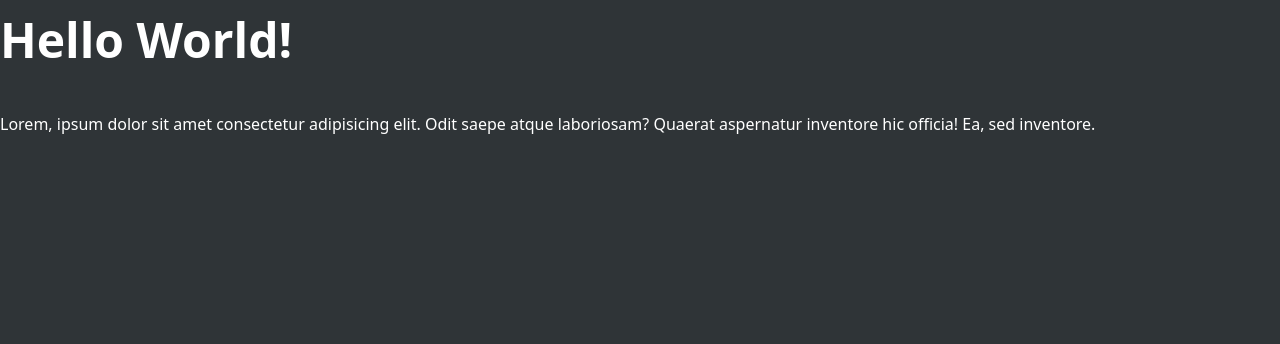
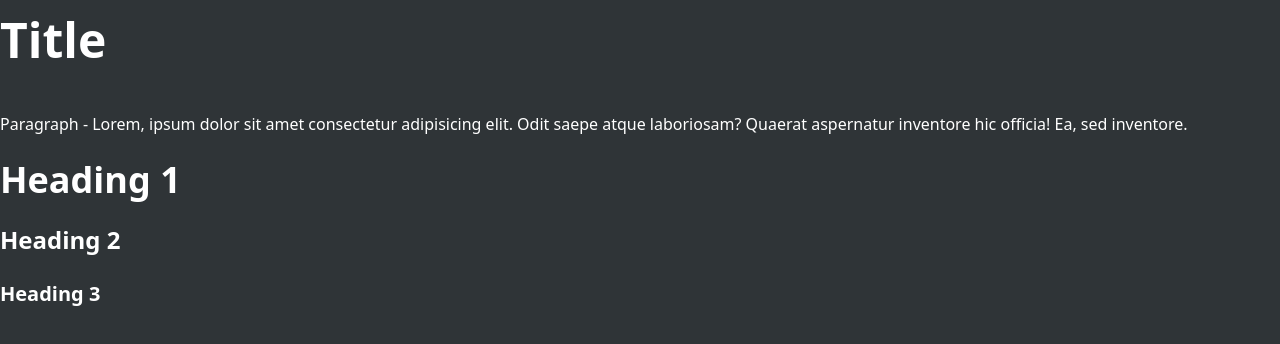
Before and after one commit to nivekithan/notion-clone, a React (Vite) app in the folder notion-clone/: page / in a window 1280 px wide. Shown: the top 344 px of the page. Built offline with nearby package versions, Linux system fonts and the light colour scheme.

Commit message:
master : heading

```diff
--- a/notion-clone/src/App.tsx
+++ b/notion-clone/src/App.tsx
@@ -13,7 +13,7 @@ const initialValue: Node[] = [
     type: "title",
     children: [
       {
-        text: "Hello World!",
+        text: "Title",
       },
     ],
   },
@@ -22,7 +22,31 @@ const initialValue: Node[] = [
     children: [
       {
         text:
-          "Lorem, ipsum dolor sit amet consectetur adipisicing elit. Odit saepe atque laboriosam? Quaerat aspernatur inventore hic officia! Ea, sed inventore.",
+          "Paragraph - Lorem, ipsum dolor sit amet consectetur adipisicing elit. Odit saepe atque laboriosam? Quaerat aspernatur inventore hic officia! Ea, sed inventore.",
+      },
+    ],
+  },
+  {
+    type: "heading-1",
+    children: [
+      {
+        text: "Heading 1",
+      },
+    ],
+  },
+  {
+    type: "heading-2",
+    children: [
+      {
+        text: "Heading 2",
+      },
+    ],
+  },
+  {
+    type: "heading-3",
+    children: [
+      {
+        text: "Heading 3",
       },
     ],
   },
--- /dev/null
+++ b/notion-clone/src/editor/components/heading/heading1.tsx
@@ -0,0 +1,28 @@
+import React from "react";
+import { Element, Node } from "slate";
+import { RenderElementProps } from "slate-react";
+
+type Heading1Element = {
+  type: "heading-1";
+  children: Node[];
+};
+
+const isHeading1Element = (ele: Element): ele is Heading1Element => {
+  return ele.type === "heading-1";
+};
+
+export const Heading1Element = ({
+  element,
+  children,
+  attributes,
+}: RenderElementProps) => {
+  if (!isHeading1Element(element)) {
+    throw new Error("The element is not of type heading-1 Element");
+  }
+
+  return (
+    <div {...attributes} className="text-4xl font-semibold my-6">
+      {children}
+    </div>
+  );
+};
--- /dev/null
+++ b/notion-clone/src/editor/components/heading/heading2.tsx
@@ -0,0 +1,28 @@
+import React from "react";
+import { Element, Node } from "slate";
+import { RenderElementProps } from "slate-react";
+
+type Heading2Element = {
+  type: "heading-2";
+  children: Node[];
+};
+
+const isHeading2Element = (ele: Element): ele is Heading2Element => {
+  return ele.type === "heading-2";
+};
+
+export const Heading2Element = ({
+  element,
+  children,
+  attributes,
+}: RenderElementProps) => {
+  if (!isHeading2Element(element)) {
+    throw new Error("The element is not of type heading-2 Element");
+  }
+
+  return (
+    <div {...attributes} className="text-2xl font-semibold my-6">
+      {children}
+    </div>
+  );
+};
--- /dev/null
+++ b/notion-clone/src/editor/components/heading/heading3.tsx
@@ -0,0 +1,28 @@
+import React from "react";
+import { Element, Node } from "slate";
+import { RenderElementProps } from "slate-react";
+
+type Heading3Element = {
+  type: "heading-3";
+  children: Node[];
+};
+
+const isHeading3Element = (ele: Element): ele is Heading3Element => {
+  return ele.type === "heading-3";
+};
+
+export const Heading3Element = ({
+  element,
+  children,
+  attributes,
+}: RenderElementProps) => {
+  if (!isHeading3Element(element)) {
+    throw new Error("The element is not of type heading-3 Element");
+  }
+
+  return (
+    <div {...attributes} className="text-xl font-semibold my-4">
+      {children}
+    </div>
+  );
+};
--- /dev/null
+++ b/notion-clone/src/editor/components/heading/index.tsx
@@ -0,0 +1,3 @@
+export * from "./heading1";
+export * from "./heading2";
+export * from "./heading3";
--- a/notion-clone/src/editor/components/index.tsx
+++ b/notion-clone/src/editor/components/index.tsx
@@ -1,2 +1,3 @@
 export * from "./paragraph";
 export * from "./title";
+export * from "./heading";
--- a/notion-clone/src/editor/renderElement.tsx
+++ b/notion-clone/src/editor/renderElement.tsx
@@ -1,5 +1,11 @@
 import { RenderElementProps } from "slate-react";
-import { ParagraphElement, TitleElement } from "./components";
+import {
+  Heading1Element,
+  Heading2Element,
+  Heading3Element,
+  ParagraphElement,
+  TitleElement,
+} from "./components";
 import React from "react";
 
 const RenderElementByTypes: {
@@ -7,6 +13,9 @@ const RenderElementByTypes: {
 } = {
   title: TitleElement,
   paragraph: ParagraphElement,
+  "heading-1": Heading1Element,
+  "heading-2": Heading2Element,
+  "heading-3": Heading3Element,
 };
 
 export const RenderElement = (props: RenderElementProps) => {
```
